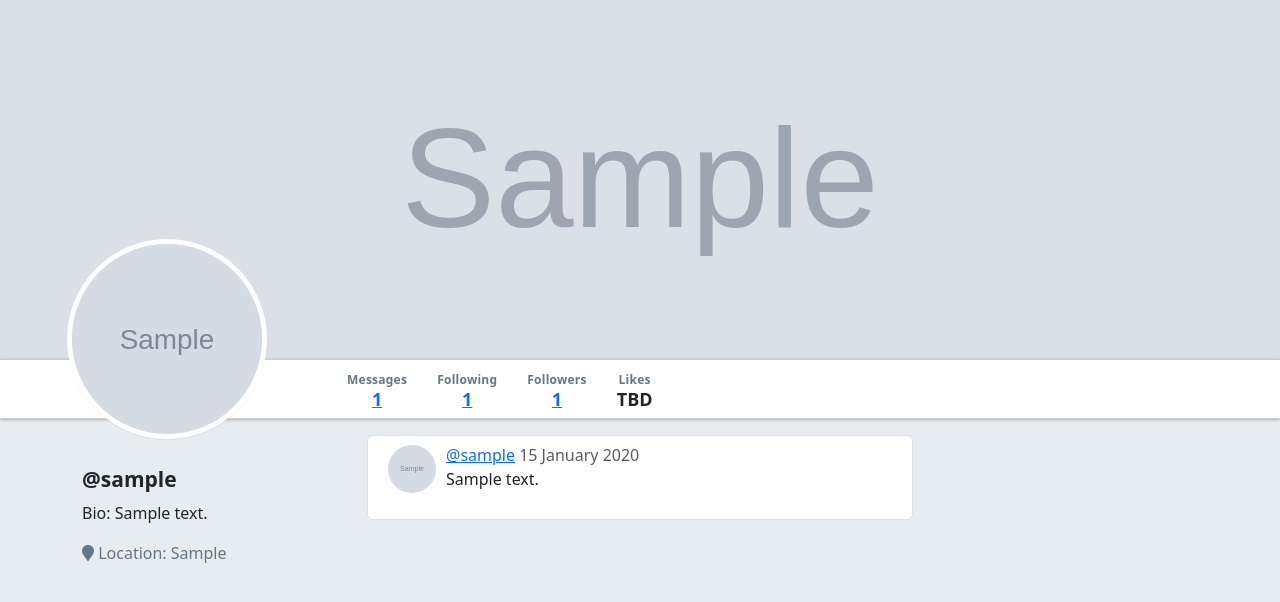
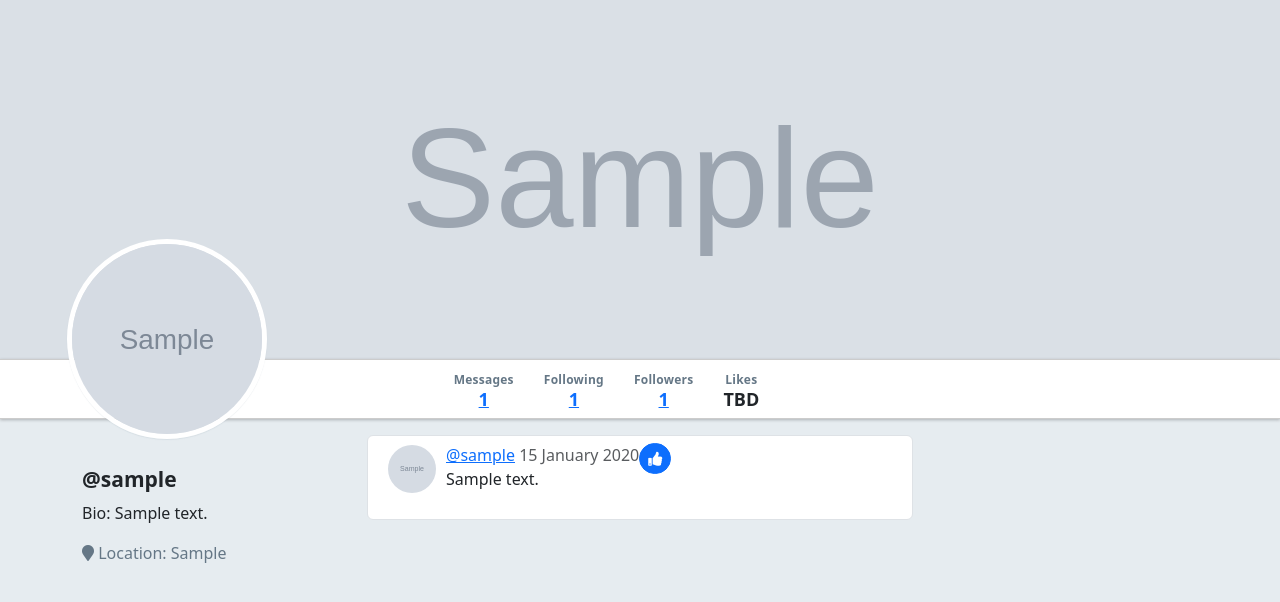
Before and after one commit to eldydeines/warbler, a Flask app: page /users/1 in a window 1280 px wide. Shown: the part 47-649 px from the top of the page. Run offline with Flask 2, Linux system fonts and the light colour scheme; tables that the repository leaves empty hold one stand-in row (values such as "Sample post"); grey boxes marked "Sample" are stand-in pictures; some libraries are stand-ins or nearby versions.

Commit message:
updated user detail to show like button for every user except logged in user

```diff
--- a/app.py
+++ b/app.py
@@ -324,7 +324,7 @@ def show_all_messages():
                 .limit(100)
                 .all())
 
-    return render_template('messages/messages.html', messages=messages)
+    return render_template('/messages/messages.html', messages=messages)
 
 ##############################################################################
 # Homepage and error pages
--- a/templates/users/detail.html
+++ b/templates/users/detail.html
@@ -9,7 +9,7 @@
 <div class="row full-width">
   <div class="container">
     <div class="row justify-content-end">
-      <div class="col-9">
+      <div class="col-8">
         <ul class="user-stats nav nav-pills">
           <li class="stat">
             <p class="small">Messages</p>
--- a/templates/users/show.html
+++ b/templates/users/show.html
@@ -1,12 +1,14 @@
 {% extends 'users/detail.html' %}
 {% block user_details %}
+
+
 <div class="col-sm-6">
   <ul class="list-group" id="messages">
 
     {% for message in messages %}
 
     <li class="list-group-item">
-          <a href="/messages/{{ message.id }}" class="message-link"/>
+      <a href="/messages/{{ message.id }}" class="message-link" />
 
       <a href="/users/{{ user.id }}">
         <img src="{{ user.image_url }}" alt="user image" class="timeline-image">
@@ -17,10 +19,20 @@
         <span class="text-muted">{{ message.timestamp.strftime('%d %B %Y') }}</span>
         <p>{{ message.text }}</p>
       </div>
+
+      {% if user.id != g.user.id %}
+      <form method="POST" action="/messages/{{ message.id }}/like" class="messages-like">
+        <button class="text-right btn btn-sm {{'btn-primary'}}">
+          <i class="fa fa-thumbs-up"></i>
+        </button>
+      </form>
+      {% endif %}
+
     </li>
 
     {% endfor %}
 
   </ul>
 </div>
+
 {% endblock %}
```
Also changed, not shown: templates/messages/messages.html (+0 -10 lines). Lines whose indentation alone changed are shown as unchanged.
